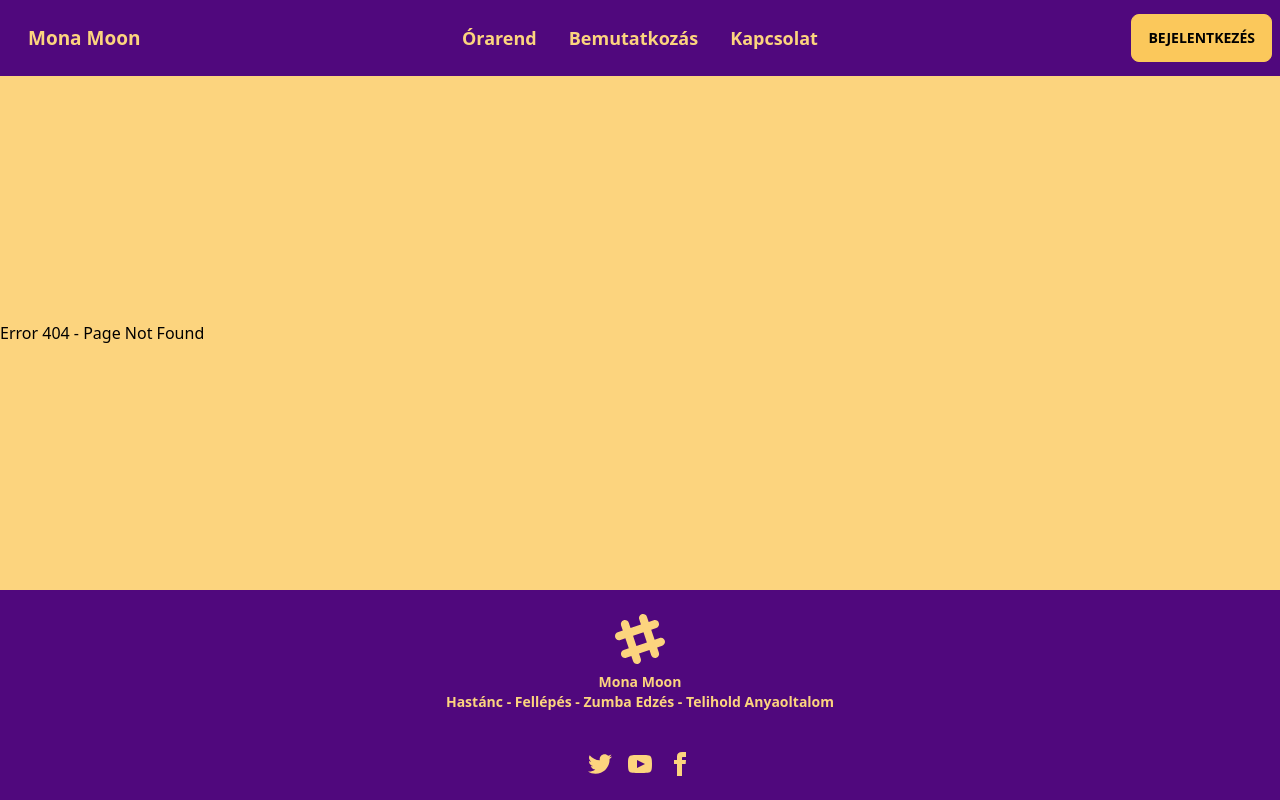
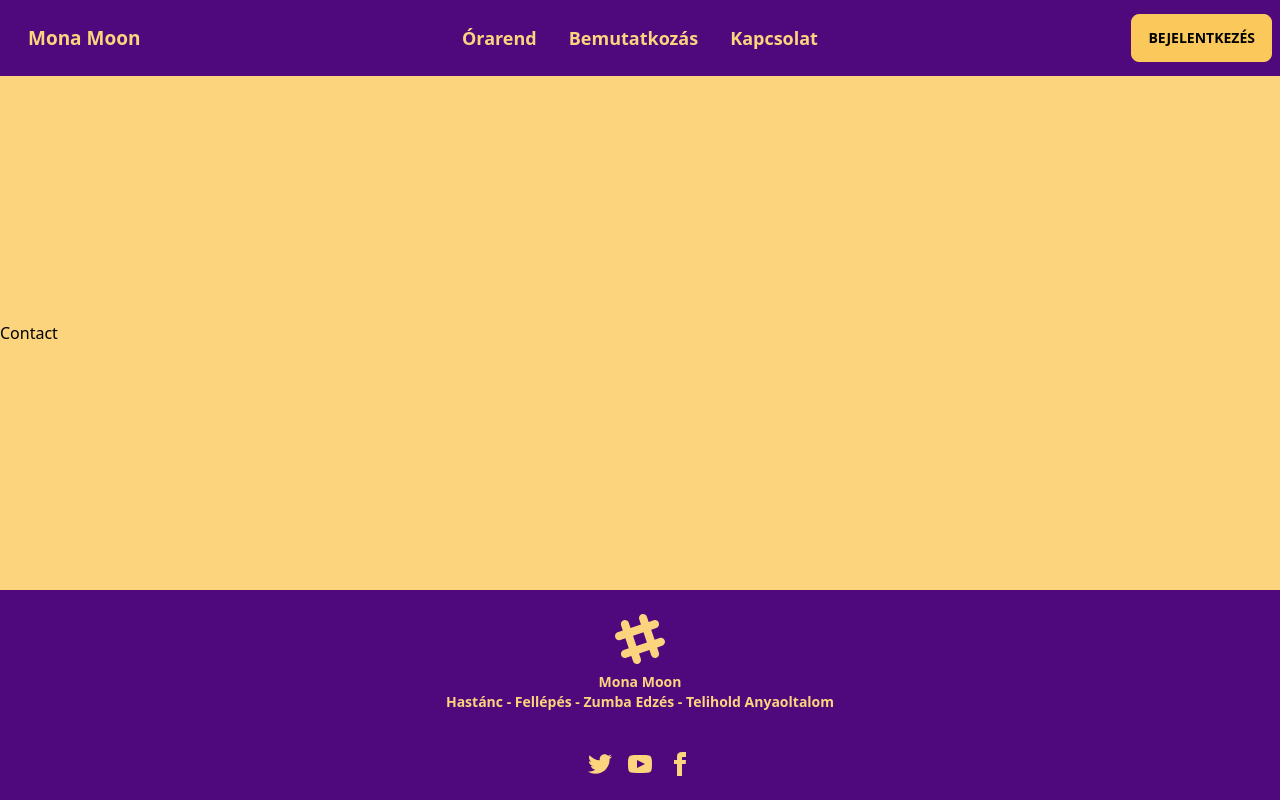
Before and after one commit to Venecaat/Mona-Moon, a React (Vite) app in the folder Frontend/: page /kapcsolat in a window 1280 px wide. Before the commit this address had no page. Built offline with nearby package versions, Linux system fonts and the light colour scheme.

Commit message:
Frontend: Add Introduction and Contact routes

```diff
--- a/Frontend/src/App.jsx
+++ b/Frontend/src/App.jsx
@@ -1,7 +1,9 @@
 import { Route, Routes } from "react-router-dom";
+import { Layout } from "./components/Layout.jsx";
 import { MainPage } from "./routes/MainPage.jsx";
 import { PageNotFound } from "./routes/PageNotFound.jsx";
-import { Layout } from "./components/Layout.jsx";
+import { Contact } from "./routes/Contact.jsx";
+import { Introduction } from "./routes/Introduction.jsx";
 
 export const App = () => {
 
@@ -9,6 +11,8 @@ export const App = () => {
       <Layout>
           <Routes>
               <Route path="/" element={<MainPage />}></Route>
+              <Route path="/bemutatkozas" element={<Introduction />}></Route>
+              <Route path="/kapcsolat" element={<Contact />}></Route>
               <Route path="*" element={<PageNotFound />}></Route>
           </Routes>
       </Layout>
--- /dev/null
+++ b/Frontend/src/routes/Contact.jsx
@@ -0,0 +1,6 @@
+
+export const Contact = () => {
+    return (
+        <div>Contact</div>
+    )
+}
--- /dev/null
+++ b/Frontend/src/routes/Introduction.jsx
@@ -0,0 +1,6 @@
+
+export const Introduction = () => {
+    return (
+        <div>Introduction</div>
+    )
+}
```
